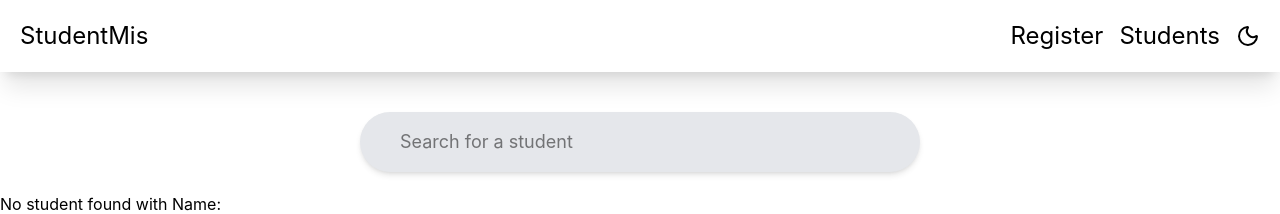
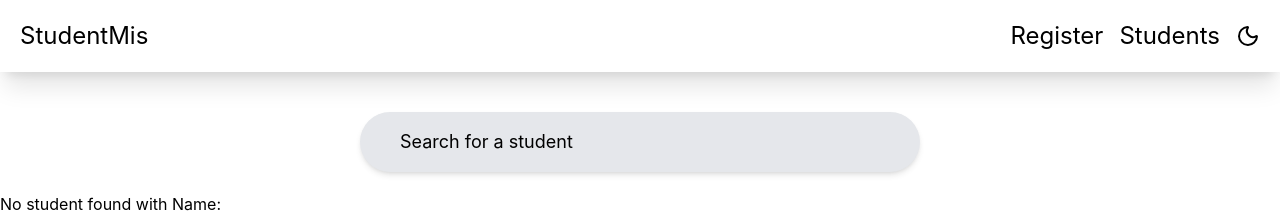
Before and after one commit to ajah-ac/StudentMIS, a React (Vite) app: page /students in a window 1280 px wide. Shown: the top 214 px of the page. Built offline with nearby package versions, Linux system fonts and the light colour scheme.

Commit message:
Input field text color theme

```diff
--- a/src/pages/Register.tsx
+++ b/src/pages/Register.tsx
@@ -64,7 +64,7 @@ Object.values(errors).every(err=>err==='')
       <form onSubmit={handleSubmit} className=" shadow-2xl border  rounded-2xl flex flex-col px-10 py-20 max-w-xl gap-4">
         <input
           className="
-          outline-0 rounded border-b px-8 py-3 "
+          outline-0 rounded border-b px-8 py-3  placeholder-black dark:placeholder-white"
           name='fullName'
           type="text"
           value={form.fullName}
--- a/src/pages/Students.tsx
+++ b/src/pages/Students.tsx
@@ -49,7 +49,10 @@ const Students = () => {
       <div className=" max-w-6xl flex justify-center  m-auto px-4  mt-10">
 
         <input type="text"
-          className="px-10 outline-0 w-1/2  mx-auto shadow-md py-4 text-lg  mb-5 bg-gray-200 dark:bg-gray-800 rounded-4xl "
+          className="px-10 outline-0 w-1/2
+           mx-auto shadow-md py-4 text-lg  mb-5
+           placeholder-black dark:placeholder-white
+            bg-gray-200 dark:bg-gray-800 rounded-4xl "
           value={search}
           onChange={(e: React.ChangeEvent<HTMLInputElement>) => setSearch(e.target.value)}
           placeholder="Search for a student" />
```
